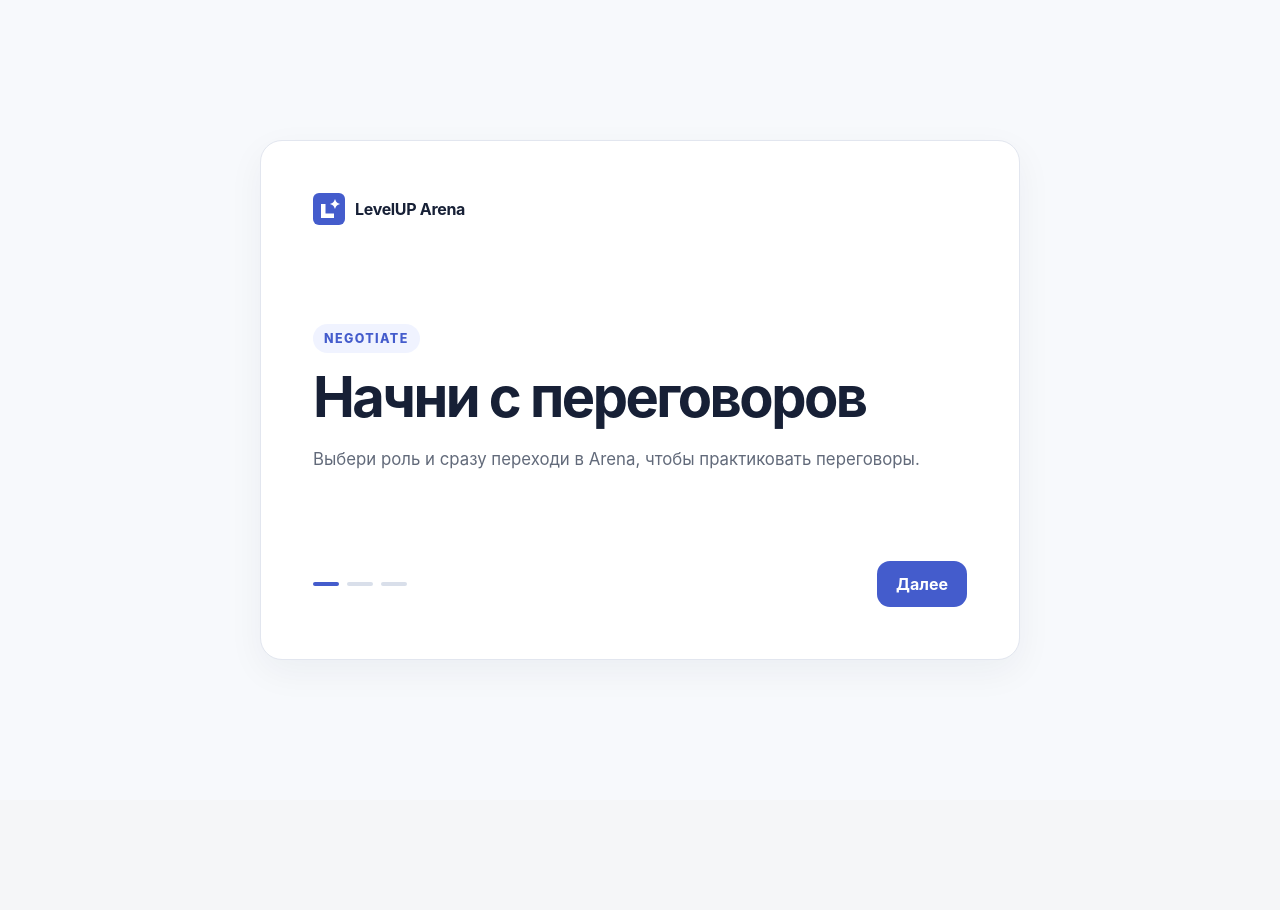
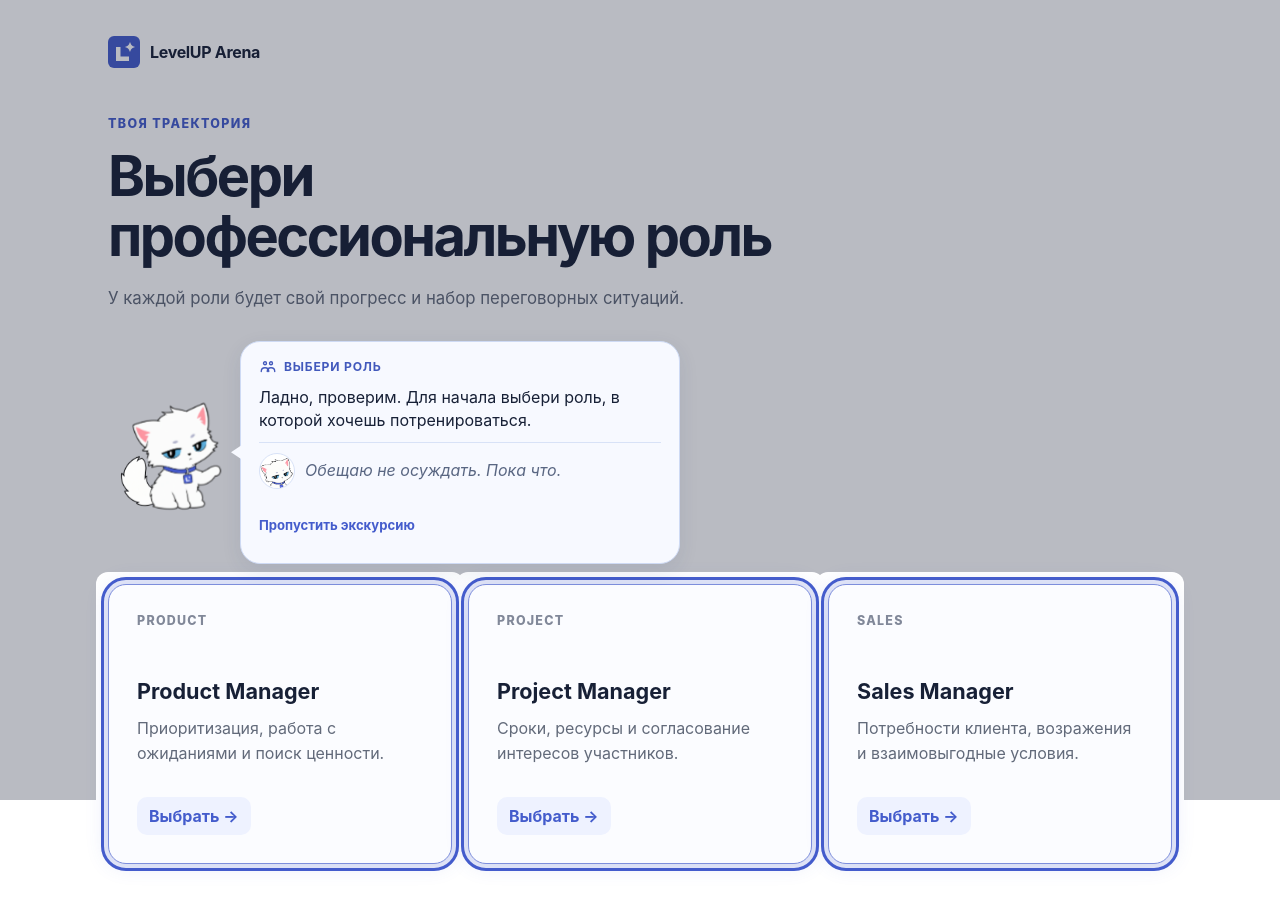
Before and after one commit to ShadowsSpectra/levelup-arena, a React (Vite) app: page / in a window 1280 px wide. Shown: the top 910 px of the page. Before the commit the page ends 800 px from the top, so only its background shows below. Built offline with nearby package versions, Linux system fonts and the light colour scheme.

Commit message:
feat: integrate Levi onboarding

```diff
--- a/src/App.tsx
+++ b/src/App.tsx
@@ -1,5 +1,5 @@
 import { ArenaPage } from './pages/ArenaPage'
-import { OnboardingPage } from './pages/OnboardingPage'
+import { LeviOnboarding } from './components/levi-tour/LeviOnboarding'
 import { RoleHomePage } from './pages/RoleHomePage'
 import { RoleSelectionPage } from './pages/RoleSelectionPage'
 import { TrainingPage } from './pages/TrainingPage'
@@ -13,7 +13,7 @@ export function App() {
     selectedRole,
     progression,
     roleProgress,
-    completeOnboarding,
+    continueOnboarding,
     selectRole,
     changeRole,
     openTraining,
@@ -25,7 +25,7 @@ export function App() {
   } = useAppState()
 
   if (screen === 'onboarding') {
-    return <OnboardingPage onComplete={completeOnboarding} />
+    return <LeviOnboarding selectedRoleId={selectedRole?.id ?? null} onSelectRole={selectRole} onContinue={continueOnboarding} />
   }
 
   if (screen === 'role-selection') {
--- /dev/null
+++ b/src/components/levi-tour/LeviOnboarding.tsx
@@ -0,0 +1,39 @@
+import { useEffect, useRef, useState } from 'react'
+import type { RoleId } from '../../config/roles'
+import { RoleSelectionPage } from '../../pages/RoleSelectionPage'
+import { scheduleLeviGreeting } from '../../services/leviTour'
+import { startLeviRoleHighlight } from '../../services/leviTourHighlight'
+import { LeviSpotlight } from './LeviSpotlight'
+import { LeviTour } from './LeviTour'
+import './levi-onboarding.css'
+
+type Props = { selectedRoleId: RoleId | null; onSelectRole: (roleId: RoleId) => void; onContinue: () => void }
+
+export function LeviOnboarding({ selectedRoleId, onSelectRole, onContinue }: Props) {
+  const [greeting, setGreeting] = useState<0 | 1>(0)
+  const [skipped, setSkipped] = useState(false)
+  const root = useRef<HTMLDivElement>(null)
+  const highlight = !skipped && greeting === 1
+
+  useEffect(() => {
+    if (skipped || greeting !== 0) return
+    return scheduleLeviGreeting(() => setGreeting(1))
+  }, [greeting, skipped])
+
+  useEffect(() => {
+    if (!highlight || !root.current) return
+    return startLeviRoleHighlight(root.current)
+  }, [highlight])
+
+  return <div className="levi-onboarding" ref={root} data-tour-active={highlight}>
+    <RoleSelectionPage selectedRoleId={selectedRoleId} onSelectRole={onSelectRole} onContinue={onContinue}>
+      {!skipped && <div className="levi-onboarding__greetings">
+        {([0, 1] as const).map((step) => <div className="levi-onboarding__greeting" key={step}
+          aria-hidden={greeting !== step} inert={greeting !== step}>
+          <LeviTour greeting={step} reaction={null} onNext={() => setGreeting(1)} onSkip={() => setSkipped(true)} />
+        </div>)}
+      </div>}
+    </RoleSelectionPage>
+    <LeviSpotlight root={root} />
+  </div>
+}
--- /dev/null
+++ b/src/components/levi-tour/levi-onboarding.css
@@ -0,0 +1,29 @@
+.levi-onboarding .page-intro { padding-top: 40px; padding-bottom: 28px; }
+.levi-onboarding .page-intro h1 { overflow-wrap: anywhere; }
+.levi-onboarding__greetings { display: grid; grid-template-columns: minmax(0, 1fr); }
+.levi-onboarding__greeting { grid-area: 1 / 1; min-width: 0; }
+.levi-onboarding__greeting[aria-hidden='true'] { visibility: hidden; pointer-events: none; }
+@media (min-width: 561px) {
+  .levi-onboarding__greeting { display: flex; }
+}
+.levi-onboarding .levi-tour { position: relative; z-index: 10; }
+.levi-onboarding [data-tour='role-card'] { transition: border-color .4s ease, box-shadow .4s ease, background-color .15s ease; }
+.levi-onboarding [data-tour='role-card']:focus-visible { outline: 3px solid #445ccc; outline-offset: 5px; }
+.levi-onboarding[data-tour-active='true'] [data-tour='role-card'][data-tour-highlighted='true'] { border-color: #7d8edc; outline: 3px solid #445ccc; outline-offset: 4px; box-shadow: 0 0 0 7px rgb(68 92 204 / 12%), 0 0 22px rgb(68 92 204 / 18%); animation: levi-onboarding-target-in 650ms ease-out; }
+.levi-onboarding .role-current { margin: 0 0 10px; color: #445ccc; font-size: .8rem; font-weight: 700; }
+.levi-onboarding .role-option[aria-current='true'] { border-color: #889be7; }
+.levi-onboarding__continue { margin-top: 20px; border-radius: 12px; }
+.levi-spotlight { position: fixed; inset: 0; width: 100%; height: 100%; z-index: 8; pointer-events: none; }
+@keyframes levi-onboarding-target-in {
+  from { box-shadow: 0 0 0 12px rgb(68 92 204 / 22%), 0 0 30px rgb(68 92 204 / 24%); }
+  to { box-shadow: 0 0 0 7px rgb(68 92 204 / 12%), 0 0 22px rgb(68 92 204 / 18%); }
+}
+@media (max-width: 560px) {
+  .levi-onboarding .page-container { padding-top: 20px; }
+  .levi-onboarding .page-intro { padding-top: 24px; padding-bottom: 20px; }
+  .levi-onboarding__continue { width: 100%; }
+}
+@media (prefers-reduced-motion: reduce) {
+  .levi-onboarding [data-tour='role-card'] { transition: none; }
+  .levi-onboarding [data-tour='role-card'][data-tour-highlighted='true'] { animation: none; }
+}
--- a/src/pages/OnboardingPage.tsx
+++ /dev/null
@@ -1,70 +0,0 @@
-import { useState } from 'react'
-import { Brand } from '../components/Brand'
-
-const onboardingSteps = [
-  {
-    label: 'Negotiate',
-    title: 'Начни с переговоров',
-    description:
-      'Выбери роль и сразу переходи в Arena, чтобы практиковать переговоры.',
-  },
-  {
-    label: 'Feedback → Improve',
-    title: 'Разбирай опыт и улучшай навыки',
-    description:
-      'После переговоров смотри результат. Отдельные навыки можно отработать в Training и получить XP.',
-  },
-  {
-    label: 'Try Again',
-    title: 'Пробуй снова',
-    description:
-      'Возвращайся в Arena, меняй подход и развивай выбранную профессиональную роль.',
-  },
-] as const
-
-type OnboardingPageProps = {
-  onComplete: () => void
-}
-
-export function OnboardingPage({ onComplete }: OnboardingPageProps) {
-  const [stepIndex, setStepIndex] = useState(0)
-  const step = onboardingSteps[stepIndex]
-  const isLastStep = stepIndex === onboardingSteps.length - 1
-
-  function goNext() {
-    if (isLastStep) {
-      onComplete()
-      return
-    }
-
-    setStepIndex((current) => current + 1)
-  }
-
-  return (
-    <main className="onboarding-page">
-      <div className="onboarding-shell">
-        <Brand />
-
-        <section className="onboarding-content" aria-live="polite">
-          <span className="step-label">{step.label}</span>
-          <h1>{step.title}</h1>
-          <p>{step.description}</p>
-        </section>
-
-        <div className="onboarding-footer">
-          <div className="step-dots" aria-label={`Шаг ${stepIndex + 1} из ${onboardingSteps.length}`}>
-            {onboardingSteps.map((item, index) => (
-              <span
-                className={index === stepIndex ? 'step-dot is-active' : 'step-dot'}
-                key={item.label}
-              />
-            ))}
-          </div>
-          <button className="primary-button" type="button" onClick={goNext}>
-            {isLastStep ? 'Выбрать роль' : 'Далее'}
-          </button>
-        </div>
-      </div>
-    </main>
-  )
-}
--- a/src/pages/RoleSelectionPage.tsx
+++ b/src/pages/RoleSelectionPage.tsx
@@ -4,10 +4,12 @@ import { roles, type RoleId } from '../config/roles'
 
 type RoleSelectionPageProps = {
   onSelectRole: (roleId: RoleId) => void
+  selectedRoleId?: RoleId | null
+  onContinue?: () => void
   children?: ReactNode
 }
 
-export function RoleSelectionPage({ onSelectRole, children }: RoleSelectionPageProps) {
+export function RoleSelectionPage({ onSelectRole, selectedRoleId, onContinue, children }: RoleSelectionPageProps) {
   return (
     <main className="selection-page">
       <div className="page-container">
@@ -27,15 +29,18 @@ export function RoleSelectionPage({ onSelectRole, children }: RoleSelectionPageP
               type="button"
               data-tour="role-card"
               data-tour-role={role.id}
+              aria-current={selectedRoleId === role.id ? 'true' : undefined}
               onClick={() => onSelectRole(role.id)}
             >
               <span className="role-short-name">{role.shortName}</span>
               <span className="role-name">{role.name}</span>
+              {selectedRoleId === role.id && <span className="role-current">Текущая роль</span>}
               <span className="role-description">{role.description}</span>
               <span className="role-action">Выбрать →</span>
             </button>
           ))}
         </div>
+        {selectedRoleId && onContinue && <button className="primary-button levi-onboarding__continue" type="button" onClick={onContinue}>Продолжить</button>}
       </div>
     </main>
   )
--- a/src/services/storage.ts
+++ b/src/services/storage.ts
@@ -4,6 +4,7 @@ import { createInitialProgression, type ProgressionState } from './progression'
 
 const storageKeys = {
   onboardingComplete: 'levelup-arena:onboarding-complete',
+  leviOnboardingVersion: 'levelup-arena:levi-onboarding-version',
   selectedRole: 'levelup-arena:selected-role',
   progression: 'levelup-arena:progression-v1',
 } as const
@@ -102,6 +103,15 @@ function write(key: string, value: string) {
 }
 
 export const appStorage = {
+  hasCompletedLeviOnboarding() {
+    const version = Number(read(storageKeys.leviOnboardingVersion))
+    return Number.isSafeInteger(version) && version >= 1
+  },
+
+  setLeviOnboardingComplete() {
+    write(storageKeys.leviOnboardingVersion, '1')
+  },
+
   hasCompletedOnboarding() {
     return read(storageKeys.onboardingComplete) === 'true'
   },
--- a/src/state/useAppState.ts
+++ b/src/state/useAppState.ts
@@ -8,10 +8,7 @@ import type { TrainingQuestion, TrainingResult } from '../types/training'
 
 type Screen = 'onboarding' | 'role-selection' | 'home' | 'training' | 'arena'
 
-function getInitialState(): { screen: Screen; selectedRoleId: RoleId | null } {
-  const onboardingComplete = appStorage.hasCompletedOnboarding()
-  const selectedRoleId = appStorage.getSelectedRole()
-
+export function initialAppState(onboardingComplete: boolean, selectedRoleId: RoleId | null): { screen: Screen; selectedRoleId: RoleId | null } {
   if (!onboardingComplete) {
     return { screen: 'onboarding', selectedRoleId }
   }
@@ -23,20 +20,22 @@ function getInitialState(): { screen: Screen; selectedRoleId: RoleId | null } {
 }
 
 export function useAppState() {
-  const [appState, setAppState] = useState(getInitialState)
+  const [appState, setAppState] = useState(() => initialAppState(appStorage.hasCompletedLeviOnboarding(), appStorage.getSelectedRole()))
   const [progression, setProgression] = useState(appStorage.getProgression)
   const selectedRole = getRoleById(appState.selectedRoleId)
   const roleProgress = selectedRole
     ? getRoleProgress(progression, selectedRole.id)
     : null
 
-  function completeOnboarding() {
-    appStorage.setOnboardingComplete()
-    setAppState((current) => ({ ...current, screen: 'role-selection' }))
+  function continueOnboarding() {
+    if (appState.screen !== 'onboarding' || !appState.selectedRoleId) return
+    if (appStorage.getSelectedRole() === appState.selectedRoleId) appStorage.setLeviOnboardingComplete()
+    setAppState((current) => ({ ...current, screen: 'home' }))
   }
 
   function selectRole(roleId: RoleId) {
     appStorage.setSelectedRole(roleId)
+    if (appState.screen === 'onboarding' && appStorage.getSelectedRole() === roleId) appStorage.setLeviOnboardingComplete()
     setAppState({ screen: 'home', selectedRoleId: roleId })
   }
 
@@ -94,7 +93,7 @@ export function useAppState() {
     selectedRole,
     progression,
     roleProgress,
-    completeOnboarding,
+    continueOnboarding,
     selectRole,
     changeRole,
     openTraining,
--- a/src/styles/global.css
+++ b/src/styles/global.css
@@ -27,22 +27,11 @@ h1, h2, p { margin-top: 0; }
 .primary-button:disabled { background: #aeb5d5; cursor: not-allowed; }
 .text-button, .back-button { padding: 0; border: 0; background: transparent; color: #445ccc; font-weight: 650; cursor: pointer; }
 .text-button:hover, .back-button:hover { text-decoration: underline; }
-.section-kicker, .step-label { color: #445ccc; font-size: .78rem; font-weight: 800; letter-spacing: .11em; text-transform: uppercase; }
+.section-kicker { color: #445ccc; font-size: .78rem; font-weight: 800; letter-spacing: .11em; text-transform: uppercase; }
 
-.onboarding-page, .selection-page, .placeholder-page { min-height: 100vh; background: #fff; }
-.onboarding-page { display: grid; place-items: center; padding: 24px; background: #f7f9fc; }
-.onboarding-shell { display: flex; width: min(100%, 760px); min-height: 520px; flex-direction: column; padding: clamp(28px, 5vw, 52px); border: 1px solid #e2e6ef; border-radius: 22px; background: #fff; box-shadow: 0 12px 36px rgb(23 32 54 / 5%); }
-.onboarding-content { display: flex; max-width: 620px; flex: 1; flex-direction: column; justify-content: center; padding: 60px 0 48px; }
-.onboarding-content .step-label { align-self: flex-start; padding: 7px 11px; border-radius: 999px; background: #f0f3ff; }
-.onboarding-content h1, .page-intro h1, .home-intro h1, .placeholder-content h1 { margin: 14px 0 18px; font-size: clamp(2rem, 5vw, 3.5rem); line-height: 1.08; letter-spacing: -.045em; }
-.onboarding-content p, .page-intro p, .home-intro p, .placeholder-content p { max-width: 610px; margin-bottom: 0; color: #626a7a; font-size: 1.05rem; line-height: 1.65; }
-.onboarding-footer { display: flex; align-items: center; justify-content: space-between; gap: 24px; }
-.step-dots { display: flex; gap: 8px; }
-.onboarding-footer .step-dot { width: 26px; height: 4px; border-radius: 999px; background: #d9dfea; }
-.onboarding-footer .step-dot.is-active { background: #445ccc; }
-.onboarding-footer .primary-button { border-radius: 13px; transition: background-color .15s ease, box-shadow .15s ease; }
-.onboarding-footer .primary-button:hover { box-shadow: 0 4px 12px rgb(68 92 204 / 15%); }
-.onboarding-footer .primary-button:focus-visible { outline: 3px solid rgb(68 92 204 / 30%); outline-offset: 3px; }
+.selection-page, .placeholder-page { min-height: 100vh; background: #fff; }
+.page-intro h1, .home-intro h1, .placeholder-content h1 { margin: 14px 0 18px; font-size: clamp(2rem, 5vw, 3.5rem); line-height: 1.08; letter-spacing: -.045em; }
+.page-intro p, .home-intro p, .placeholder-content p { max-width: 610px; margin-bottom: 0; color: #626a7a; font-size: 1.05rem; line-height: 1.65; }
 
 .page-container, .placeholder-shell { width: min(100%, 1120px); margin: 0 auto; padding: 36px 28px 72px; }
 .page-intro { max-width: 700px; padding: 100px 0 48px; }
@@ -583,11 +572,6 @@ h1, h2, p { margin-top: 0; }
 
 @media (max-width: 560px) {
   body { min-width: 0; }
-  .onboarding-page { padding: 12px; }
-  .onboarding-shell { min-height: calc(100vh - 24px); min-height: calc(100dvh - 24px); padding: 24px 24px max(32px, env(safe-area-inset-bottom)); }
-  .onboarding-content { flex: 0 0 auto; justify-content: flex-start; padding: clamp(48px, 8dvh, 72px) 0 22px; }
-  .onboarding-footer { align-items: flex-start; flex-direction: column; gap: 18px; }
-  .onboarding-footer .primary-button { width: 100%; }
   .role-list { gap: 12px; }
   .role-option { padding: 20px; border-radius: 16px; }
   .role-short-name { margin-bottom: 16px; }
```
Also changed, not shown: 1 other file (tests, documents, lock files or other folders).
